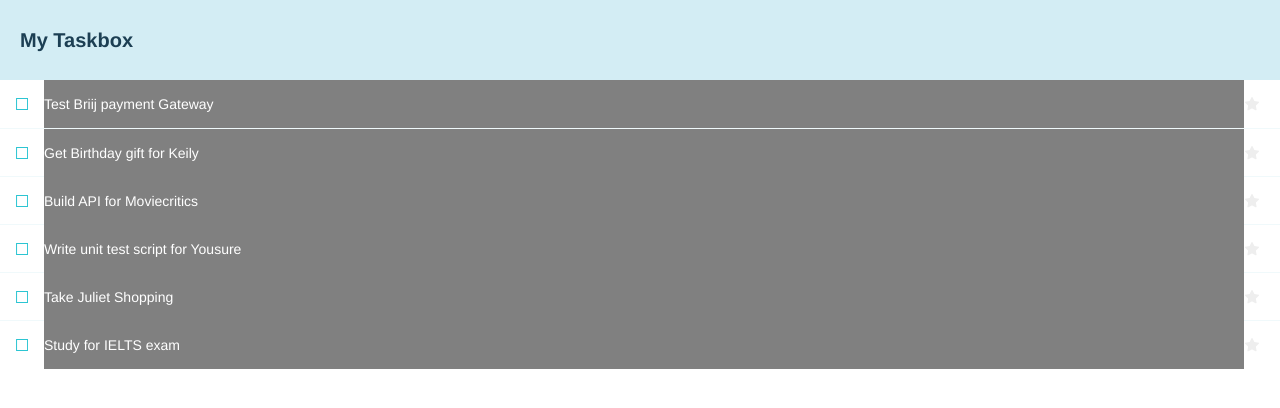
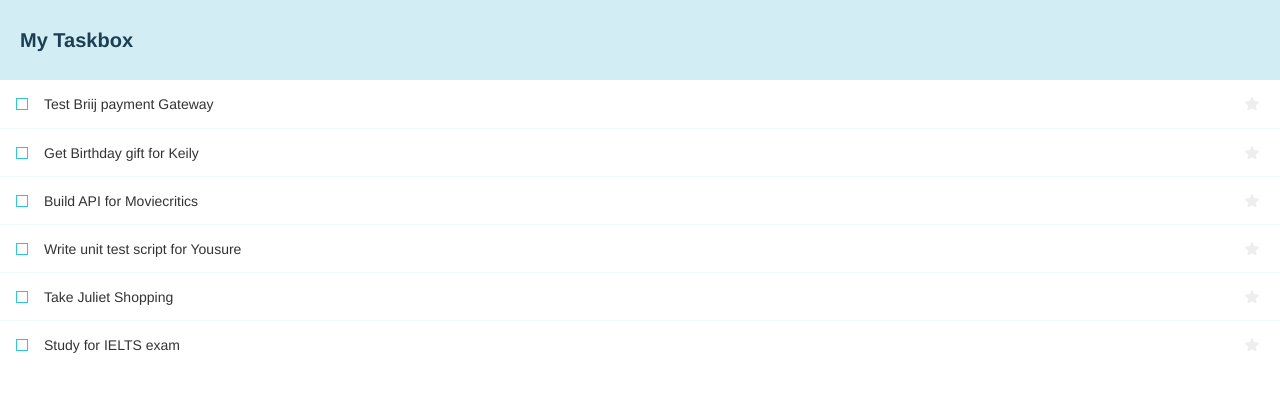
Before and after one commit to Dewalade1/my-taskbox, a React (Create React App) app: page / in a window 1280 px wide. Shown: the top 408 px of the page. Built offline with nearby package versions, Linux system fonts and the light colour scheme; a web font is replaced by a local one.

Commit message:
chore: Chromatic integration test
change background to white and text to black for
Chromatic test

```diff
--- a/src/components/Task.js
+++ b/src/components/Task.js
@@ -14,7 +14,7 @@ export default function Task ({ task: {id, title, state}, onArchiveTask, onPinTa
             <span className="checkbox-custom" onClick={() => onArchiveTask(id)} />
             </label>
             <div className="title">
-                <input type="text" value={title} readOnly={true} placeholder="Input Task title" style={{ background: 'grey', color: 'white'}} />
+                <input type="text" value={title} readOnly={true} placeholder="Input Task title" />
             </div>
 
             <div className="actions" onClick={event => event.stopPropagation()}>
```
Also changed, not shown: 2 other files (tests, documents, lock files or other folders).
